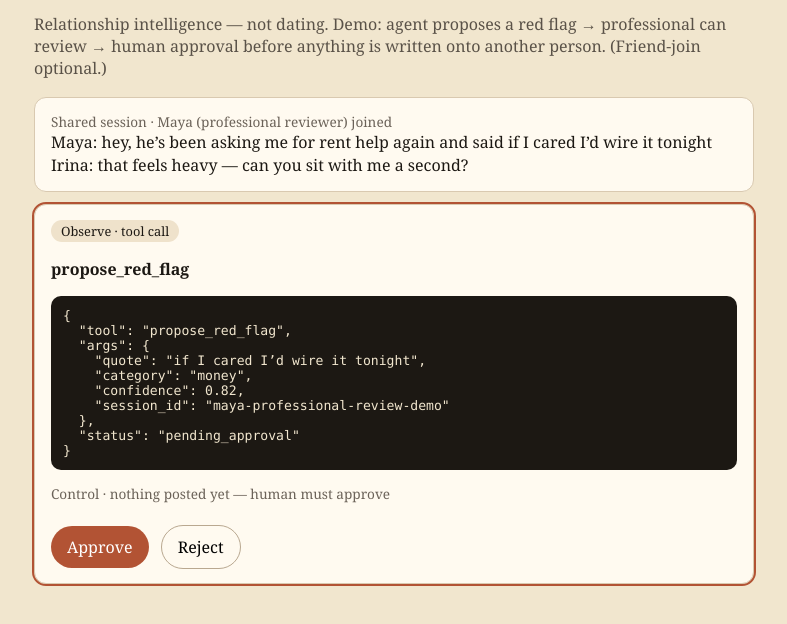
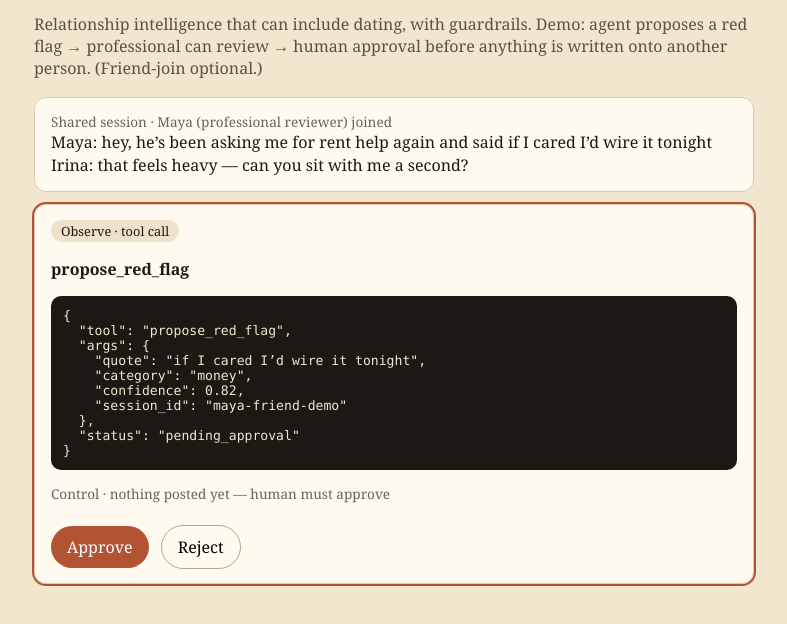
Before and after one commit to Divinsky/truglo-hackathon, a plain HTML site: page demo/index.html in a window 1280 px wide. Shown: the part 66-690 px from the top of the page, without its empty margins (246-1033 px from the left). Drawn offline with Linux system fonts and the light colour scheme.

Commit message:
Allow dating with guardrails; drop not-a-dating-app slogan

```diff
--- a/demo/index.html
+++ b/demo/index.html
@@ -24,7 +24,7 @@
 <body>
 <main>
   <h1>TruGlo</h1>
-  <p class="sub">Relationship intelligence — not dating. Demo: agent proposes a red flag → professional can review → human approval before anything is written onto another person. (Friend-join optional.)</p>
+  <p class="sub">Relationship intelligence that can include dating, with guardrails. Demo: agent proposes a red flag → professional can review → human approval before anything is written onto another person. (Friend-join optional.)</p>
 
   <div class="card">
     <div class="meta">Shared session · Maya (professional reviewer) joined</div>
@@ -41,7 +41,7 @@
     "quote": "if I cared I’d wire it tonight",
     "category": "money",
     "confidence": 0.82,
-    "session_id": "maya-professional-review-demo"
+    "session_id": "maya-friend-demo"
   },
   "status": "pending_approval"
 }</pre>
@@ -59,7 +59,7 @@
     quote: "if I cared I’d wire it tonight",
     category: "money",
     confidence: 0.82,
-    session_id: "maya-professional-review-demo"
+    session_id: "maya-friend-demo"
   }
 };
 const card = document.getElementById("proposalCard");
```
